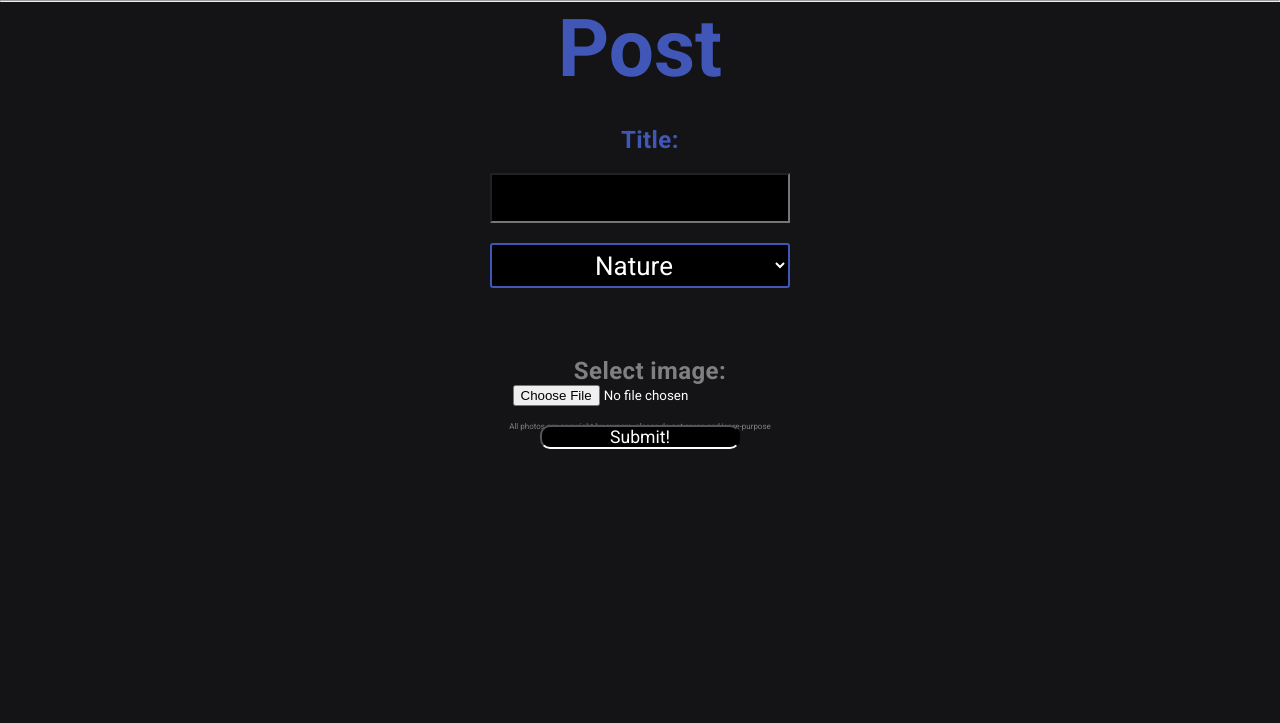
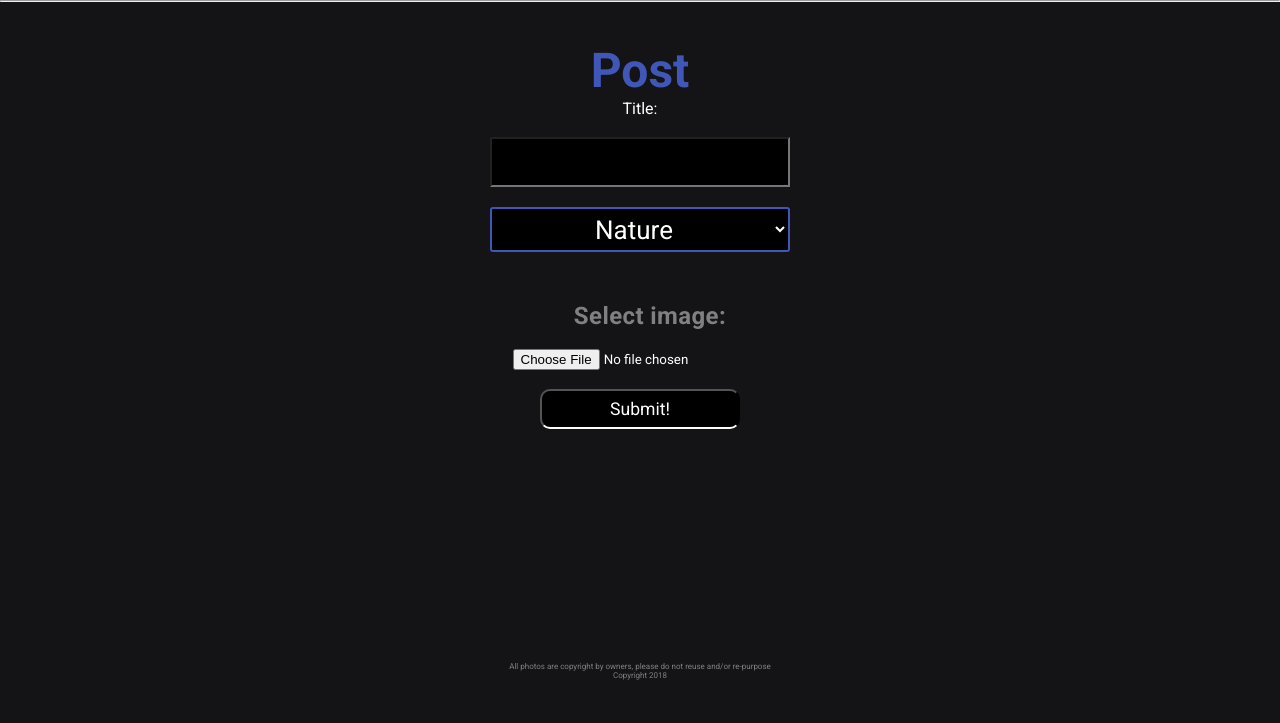
Before and after one commit to helloryantg/photo_contest, a Django app: page /posts/1/create/ in a window 1280 px wide. Shown: the part 77-800 px from the top of the page. Run offline with Django 3.2, Linux system fonts and the light colour scheme; a user stored in the database is signed in; parts of the project's set-up code (start-up, migrations or seed data) failed here and were passed over.

Commit message:
fix post button

```diff
--- a/main_app/static/style.css
+++ b/main_app/static/style.css
@@ -70,10 +70,10 @@ input[type="text"], input[type="password"] {
 }
 
 .post-create-form {
+    padding-top: 40px;
     display: flex;
     flex-direction: column;
-    justify-content: space-around;
-    height: 50vh;
+    height: 80vh;
     align-items: center;
 }
 
@@ -181,7 +181,7 @@ h1 {
 
 h2 {
     color: #4157B7;
-    font-size: 5em;
+    font-size: 3em;
 }
 
 h3 {
--- a/main_app/templates/main_app/post_form.html
+++ b/main_app/templates/main_app/post_form.html
@@ -4,12 +4,12 @@
 
 <form class="post-create-form" method="post" enctype="multipart/form-data">
     <h2>Post</h2>
-    <h3>Title:</h3>
+    <p>Title:</p>
     <br>
     {% csrf_token %}
     {{ form.as_p }}
+    <h3 class="grey">Select image:</h3>
     <br>
-    <h3 class="grey">Select image:</h3>
     <input class="inputfile" type="file" size="90" name="photo-file">
     <br>
     <input class="btn" type="submit" value="Submit!">
```
